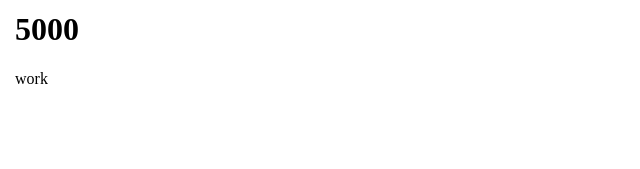
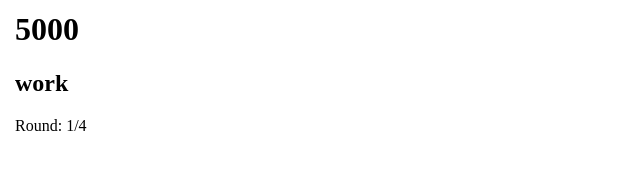
Before and after one commit to nodeTempest/pomotroid-desktop, a React (Create React App) app: page /page-a in a window 1280 px wide. Shown: the part 407-576 px from the top of the page, without its empty margins (0-640 px from the left). Built offline with nearby package versions, Linux system fonts and the light colour scheme.

Commit message:
[Fix] rounds calc is correct

```diff
--- a/src/components/PageA.tsx
+++ b/src/components/PageA.tsx
@@ -20,6 +20,9 @@ const PageA = () => {
 
     const durations: IDurations = useSelector(durationsSelector)
     const rounds = useSelector((state: IRootState) => state.stages.rounds)
+    const currentRound = useSelector(
+        (state: IRootState) => state.stages.currentRound
+    )
     const currentStage = useSelector(currentStageSelector)
     const remainingTime = useSelector(
         (state: IRootState) => state.cd.remainingTime
@@ -106,7 +109,10 @@ const PageA = () => {
             <br />
             <br />
             <h1>{remainingTime}</h1>
-            <div>{currentStage}</div>
+            <h2>{currentStage}</h2>
+            <div>
+                Round: {currentRound}/{rounds}
+            </div>
         </>
     )
 }
--- a/src/state/stages/reducer.ts
+++ b/src/state/stages/reducer.ts
@@ -24,9 +24,9 @@ export interface IStagesState {
 const createPattern = (rounds: number): stageTypes[] => {
     const acc = [] as stageTypes[]
     while (rounds--) {
-        acc.push("work", "sbreak")
+        acc.push("work", rounds === 0 ? "lbreak" : "sbreak")
     }
-    return [...acc, "lbreak"]
+    return acc
 }
 
 export const formatDurationsToMS = (
@@ -47,7 +47,7 @@ export const formatDurationsToMINS = (
 
 export const defaultStagesState: IStagesState = {
     rounds: 4,
-    currentRound: 0,
+    currentRound: 1,
     pattern: createPattern(4),
     currentStageIndex: 0,
     durations: formatDurationsToMS({
@@ -59,7 +59,7 @@ export const defaultStagesState: IStagesState = {
 
 export const initialStagesState: IStagesState = { ...defaultStagesState }
 
-initialStagesState.currentRound = 0
+initialStagesState.currentRound = 1
 initialStagesState.currentStageIndex = 0
 
 const stagesReducer = createReducer<IStagesState, StagesActionTypes>(
@@ -82,12 +82,28 @@ const stagesReducer = createReducer<IStagesState, StagesActionTypes>(
         }),
 
         [stagesActions.nextStage]: state => {
+            let { currentStageIndex } = state
+
+            currentStageIndex++
+
+            if (currentStageIndex >= state.pattern.length) {
+                currentStageIndex = 0
+            }
+
+            let { currentRound, rounds } = state
+
+            if (!(currentStageIndex % 2)) {
+                currentRound++
+            }
+
+            if (currentRound > rounds) {
+                currentRound = 1
+            }
+
             return {
                 ...state,
-                currentStageIndex:
-                    state.currentStageIndex < state.pattern.length - 1
-                        ? state.currentStageIndex + 1
-                        : 0,
+                currentStageIndex,
+                currentRound,
             }
         },
 
```
